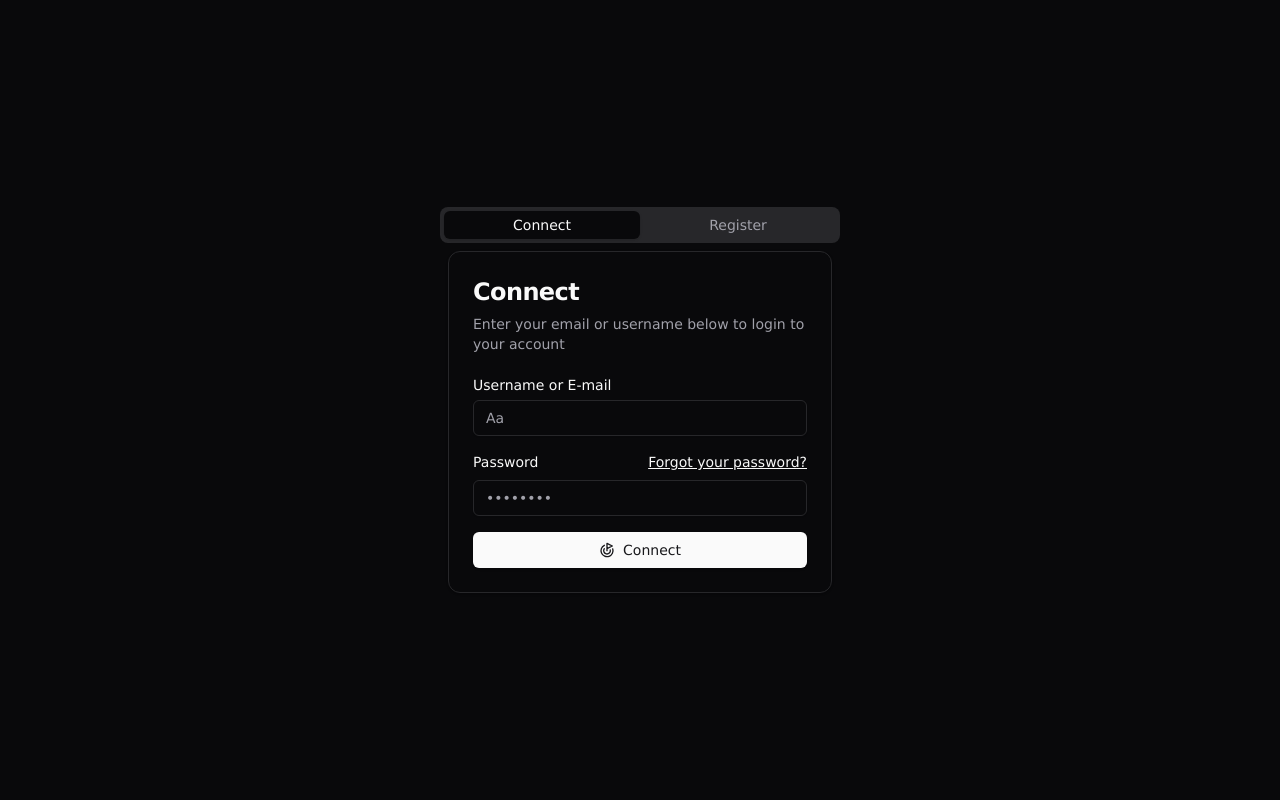
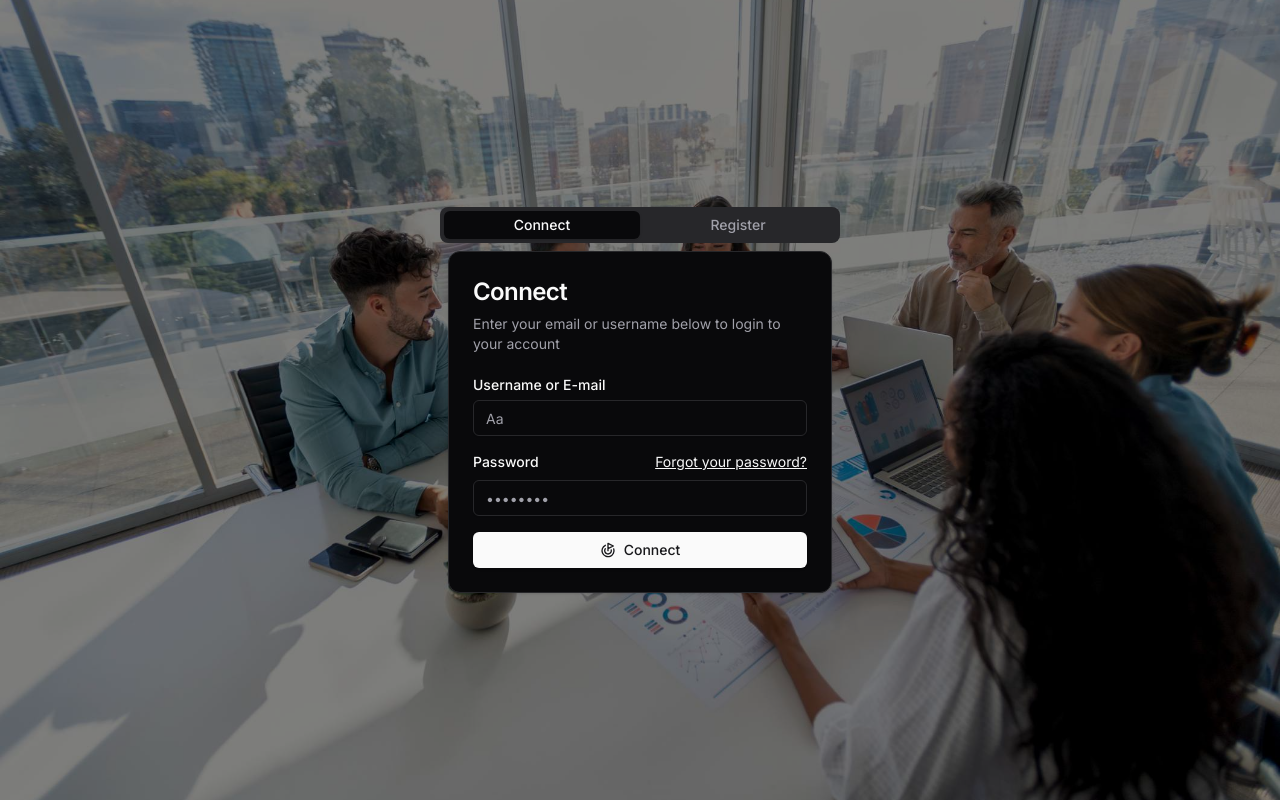
Before and after one commit to softsurgery/linkedin-super-clone, a Next.js app: page / in a window 1280 px wide. Built offline with nearby package versions, Linux system fonts and the light colour scheme.

Commit message:
feat(auth orchestration): - add auth persist store - move AuthenticationPage to Application - add background for AuthenticationPage

```diff
--- a/src/components/Application.tsx
+++ b/src/components/Application.tsx
@@ -1,11 +1,13 @@
 import React from "react";
 import { AppProps } from "next/app";
 import { useRouter } from "next/router";
-import { useTheme } from "next-themes";
+import Image from "next/image";
 import { Spinner } from "./Common/Spinner";
 import { Layout } from "./Layout/Layout";
 import { cn } from "@/lib/utils";
 import { Toaster } from "./ui/sonner";
+import AuthenticationPage from "./Auth/AuthenticationPage";
+import { useAuthPersistStore } from "@/hooks/store/useAuthPersistStore";
 
 interface ApplicationProps {
   className?: string;
@@ -15,7 +17,9 @@ interface ApplicationProps {
 
 function Application({ className, Component, pageProps }: ApplicationProps) {
   const router = useRouter();
+  const authPersistStore = useAuthPersistStore();
 
+  // Show a loading screen for admin routes
   if (router.pathname.includes("admin")) {
     return (
       <main className="min-h-screen flex items-center justify-center">
@@ -25,19 +29,30 @@ function Application({ className, Component, pageProps }: ApplicationProps) {
   }
 
   return (
-    <div
-      className={cn(
-        `flex flex-col flex-1 overflow-hidden min-h-screen max-h-screen`,
-        className
-      )}
-    >
-      {router.pathname.includes("auth") ? (
-        <Component {...pageProps} />
-      ) : (
-        <Layout className="flex w-full">
-          <Component {...pageProps} />
-        </Layout>
-      )}
+    <div className={cn(`relative flex flex-col flex-1 min-h-screen`, className)}>
+      <div className="absolute inset-0 w-full h-full -z-10">
+        <Image
+          src="/bg.jpg"
+          alt="Background"
+          layout="fill"
+          objectFit="cover"
+          priority
+          quality={90}
+        />
+        <div className="absolute inset-0 bg-black bg-opacity-50" />
+      </div>
+
+      {/* App Content */}
+      <div className="relative flex flex-col flex-1">
+        {authPersistStore.isAuthenticated ? (
+          <Layout className="flex w-full">
+            <Component {...pageProps} />
+          </Layout>
+        ) : (
+          <AuthenticationPage />
+        )}
+      </div>
+
       <Toaster />
     </div>
   );
--- /dev/null
+++ b/src/hooks/store/useAuthPersistStore.ts
@@ -0,0 +1,26 @@
+import { create } from "zustand";
+import { createJSONStorage, persist } from "zustand/middleware";
+
+interface AuthPersistData {
+  token: string;
+  isAuthenticated: boolean | null;
+  setToken: (token: string) => void;
+  setAuthenticated: (isAuth: boolean) => void;
+  logout: () => void;
+}
+
+export const useAuthPersistStore = create(
+  persist<AuthPersistData>(
+    (set) => ({
+      token: "",
+      isAuthenticated: null,
+      setToken: (token) => set({ token }),
+      setAuthenticated: (isAuth) => set({ isAuthenticated: isAuth }),
+      logout: () => set({ isAuthenticated: false, token: "" }),
+    }),
+    {
+      name: "auth-storage",
+      storage: createJSONStorage(() => localStorage),
+    }
+  )
+);
--- a/src/pages/_app.tsx
+++ b/src/pages/_app.tsx
@@ -3,10 +3,9 @@ import Application from "@/components/Application";
 import Head from "next/head";
 import { ThemeProvider } from "next-themes";
 import { AppProps } from "next/app";
-import '@/styles/globals.css';
+import "@/styles/globals.css";
 import { AuthProvider } from "@/context/AuthContext";
 import { QueryClient, QueryClientProvider } from "@tanstack/react-query";
-import AuthenticationPage from "@/components/Auth/AuthenticationPage";
 
 const inter = Inter({ subsets: ["latin"] });
 const queryClient = new QueryClient();
@@ -14,8 +13,8 @@ export default function Home({ Component, pageProps }: AppProps) {
   return (
     <>
       <Head>
-        <title>Gestion Stage</title>
-        <meta name="description" content="ZC-Invoice" />
+        <title>NetSphere</title>
+        <meta name="description" content="NetSphere" />
         <meta name="viewport" content="width=device-width, initial-scale=1" />
         <link rel="icon" href="/favicon.ico" />
       </Head>
@@ -27,11 +26,11 @@ export default function Home({ Component, pageProps }: AppProps) {
             enableSystem
             disableTransitionOnChange
           >
-          {/* <Application
+            <Application
               Component={Component}
               pageProps={pageProps}
-          /> */}
-          <AuthenticationPage/>
+              className={inter.className}
+            />
           </ThemeProvider>
         </AuthProvider>
       </QueryClientProvider>
```
Also changed, not shown: public/bg.jpg (added). Lines whose indentation alone changed are shown as unchanged.
